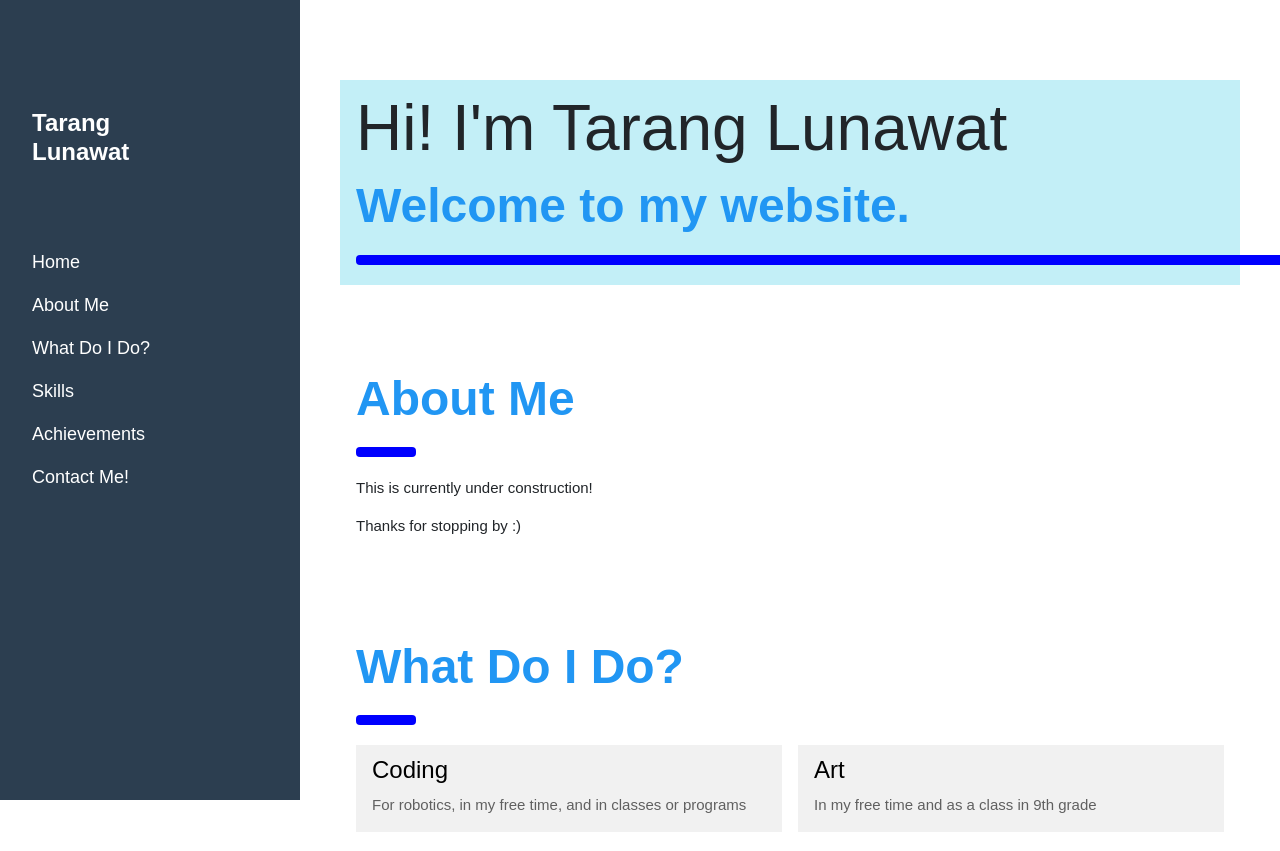
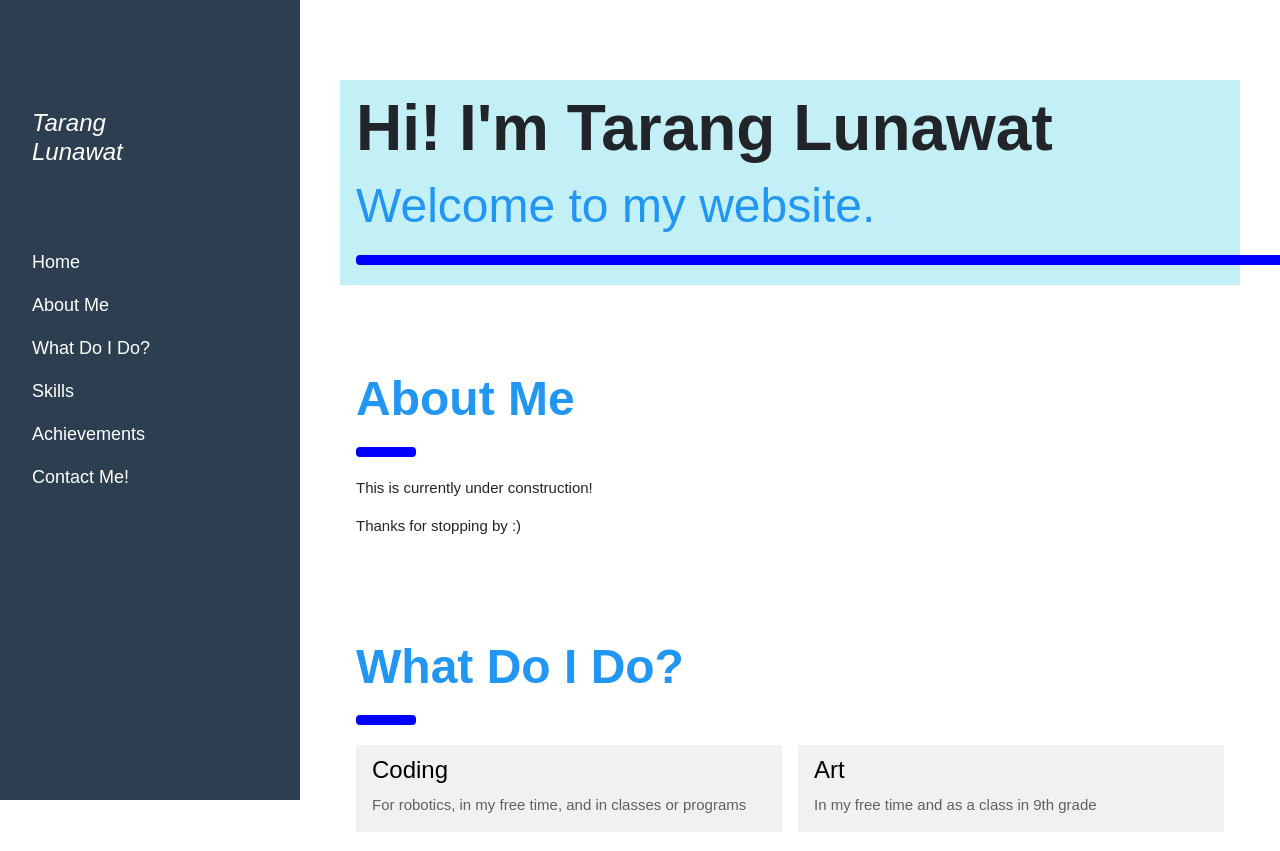
Before and after one commit to tangluna/tangluna.github.io, a plain HTML site: page daytime/index.html in a window 1280 px wide. Shown: the top 851 px of the page. Drawn offline with nearby package versions, Linux system fonts and the light colour scheme; a web font is replaced by a local one.

Commit message:
Update index.html

```diff
--- a/daytime/index.html
+++ b/daytime/index.html
@@ -27,7 +27,7 @@
 <nav class="w3-sidebar w3-collapse w3-top w3-large w3-padding" style="z-index:3;width:300px; background-color:#2C3E50 !important;" id="mySidebar"><br>
   <a href="javascript:void(0)" onclick="w3_close()" class="w3-button w3-hide-large w3-display-topleft white-text hover-bold" style="width:100%;font-size:22px">Close Menu</a>
   <div class="w3-container white-text">
-    <h3 class="w3-padding-64"><b>Tarang<br>Lunawat</b></h3>
+    <h3 class="w3-padding-64"><i>Tarang<br>Lunawat</i></h3>
   </div>
   <div class="w3-bar-block">
     <a href="#" onclick="w3_close()" class="w3-bar-item nav-link w3-hover-white white-text hover-bold">Home</a>
@@ -54,8 +54,8 @@
   <!-- Header -->
   <!-- is there a way to add top and left padding only when nav is small (add it to the funct) -->
   <div class="w3-container" style="margin-top:80px; height:(screen.height - 140); background-color:rgb(195, 239, 247)" id="showcase">
-    <h1 class="w3-jumbo">Hi! I'm Tarang Lunawat</h1>
-    <h1 class="w3-xxxlarge w3-text-blue"><b>Welcome to my website.</b></h1>
+    <h1 class="w3-jumbo"><b>Hi! I'm Tarang Lunawat</b></h1>
+    <h2 class="w3-xxxlarge w3-text-blue">Welcome to my website.</h2>
     <hr style="width:1000px;border:5px solid blue" class="w3-round">
   </div>
 
```
